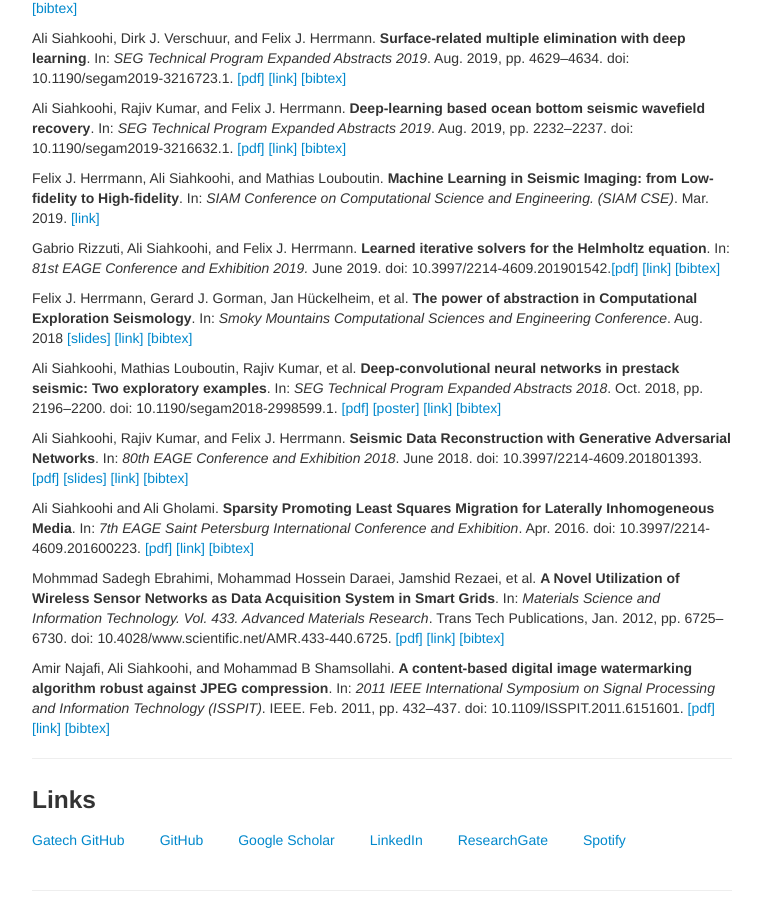
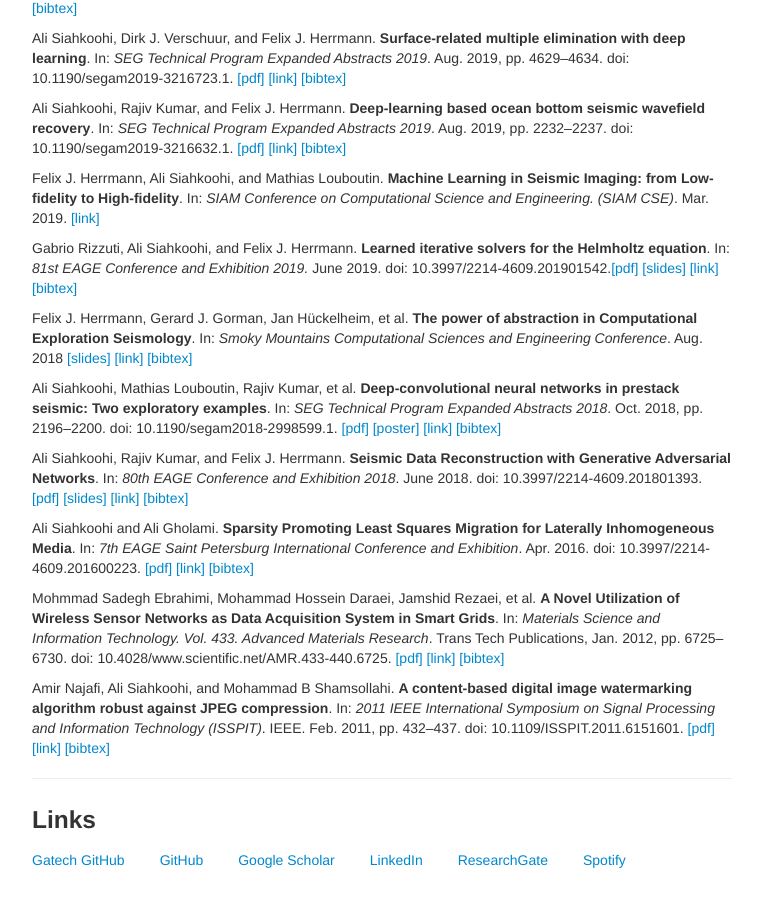
Before and after one commit to nanjekyejoannah/cs.unb.ca-jnanjeky, a Jekyll site: the page built from index.md, in a window 1280 px wide and 900 px high, scrolled down 780 px. Shown: the whole window, without its empty margins (258-1019 px from the left). Built offline with Jekyll 4.4.1, drawn with Linux system fonts in a browser that asks for light colours.

Commit message:
public files

```diff
--- a/index.md
+++ b/index.md
@@ -45,7 +45,7 @@ Ali Siahkoohi, Rajiv Kumar, and Felix J. Herrmann. **Deep-learning based ocean b
 
 Felix J. Herrmann, Ali Siahkoohi, and Mathias Louboutin. **Machine Learning in Seismic Imaging: from Low-fidelity to High-fidelity**. In: _SIAM Conference on Computational Science and Engineering. (SIAM CSE)_. Mar. 2019. [[link]](http://meetings.siam.org/sess/dsp_talk.cfm?p=95707)
 
-Gabrio Rizzuti, Ali Siahkoohi, and Felix J. Herrmann. **Learned iterative solvers for the Helmholtz equation**. In: _81st EAGE Conference and Exhibition 2019._ June 2019. doi: 10.3997/2214-4609.201901542.[[pdf]](https://slim.gatech.edu/Publications/Private/Submitted/2019/rizzuti2019EAGElis/rizzuti2019EAGElis.pdf) [[link]](http://earthdoc.eage.org/publication/publicationdetails/?publication=97298) [[bibtex]](https://slim.gatech.edu/biblio/export/bibtex/6736)
+Gabrio Rizzuti, Ali Siahkoohi, and Felix J. Herrmann. **Learned iterative solvers for the Helmholtz equation**. In: _81st EAGE Conference and Exhibition 2019._ June 2019. doi: 10.3997/2214-4609.201901542.[[pdf]](https://slim.gatech.edu/Publications/Public/Conferences/EAGE/2019/rizzuti2019EAGElis/rizzuti2019EAGElis.pdf) [[slides]](https://slim.gatech.edu/Publications/Public/Conferences/EAGE/2019/rizzuti2019EAGElis/rizzuti2019EAGElis_pres.pdf) [[link]](http://earthdoc.eage.org/publication/publicationdetails/?publication=97298) [[bibtex]](https://slim.gatech.edu/biblio/export/bibtex/6736)
 
 Felix J. Herrmann, Gerard J. Gorman, Jan Hückelheim, et al. **The power of abstraction in Computational Exploration Seismology**. In: _Smoky Mountains Computational Sciences and Engineering Conference_. Aug. 2018 [[slides]](https://slim.gatech.edu/Publications/Public/Conferences/SMC/2018/herrmann2018SMCtpa/herrmann2018SMCtpa_pres.pdf) [[link]](https://slim.gatech.edu/content/power-abstraction-computational-exploration-seismology) [[bibtex]](https://slim.gatech.edu/biblio/export/bibtex/5950)
 
```
